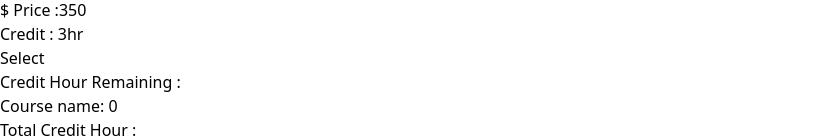
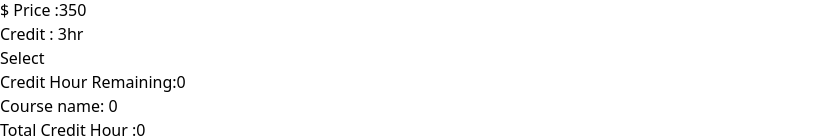
Before and after one commit to Israt85/my-course-regi-project, a React (Vite) app: page / in a window 1280 px wide. Shown: the part 3734-3873 px from the top of the page, without its empty margins (0-830 px from the left). Built offline with nearby package versions, Linux system fonts and the light colour scheme.

Commit message:
added totalhr,remaining and set them in the Cart.

```diff
--- a/src/components/Cart/Cart.jsx
+++ b/src/components/Cart/Cart.jsx
@@ -1,16 +1,16 @@
 import Cart1 from "../Cart1/Cart1";
 
-const Cart = ({cart }) => {
+const Cart = ({cart,totalHr,remaining }) => {
     return (
         <div className="w-3/4 p-4">
-            <h3 className=" py-6 border-b-2 text-blue-600 font-medium text-xl">Credit Hour Remaining :</h3>
+            <h3 className=" py-6 border-b-2 text-blue-600 font-medium text-xl">Credit Hour Remaining:{remaining} </h3>
             <h2 className="text-2xl font-semibold border-b-2 py-6">Course name: {cart.length}</h2>
            {
                     cart.map(cart1 =><Cart1 key={cart1.id} cart1={cart1}></Cart1> )
 
 
             }
-             <p className="text-xl font-medium py-4">Total Credit Hour :</p>
+             <p className="text-xl font-medium py-4">Total Credit Hour :{totalHr} </p>
         </div>
     );
 };
```
